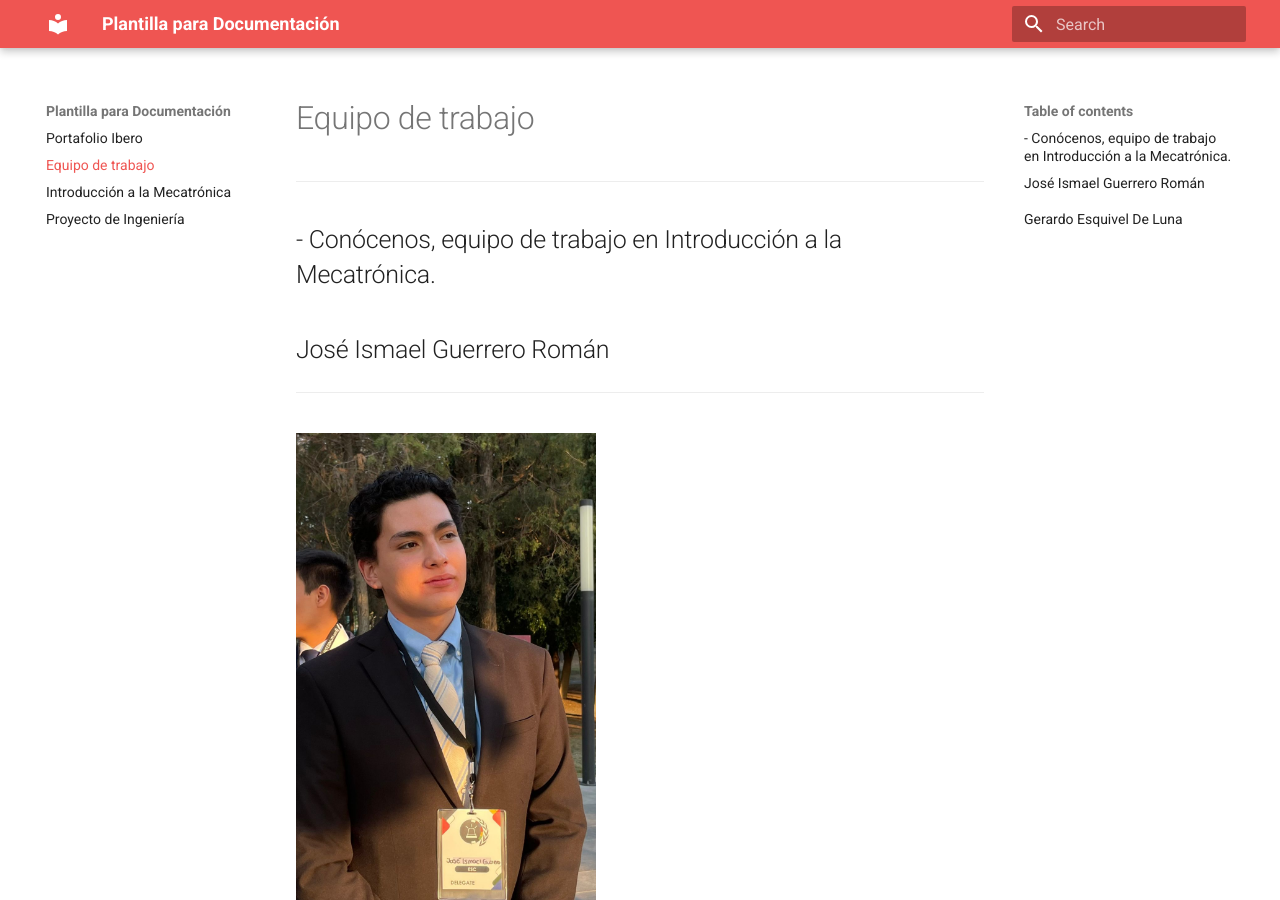
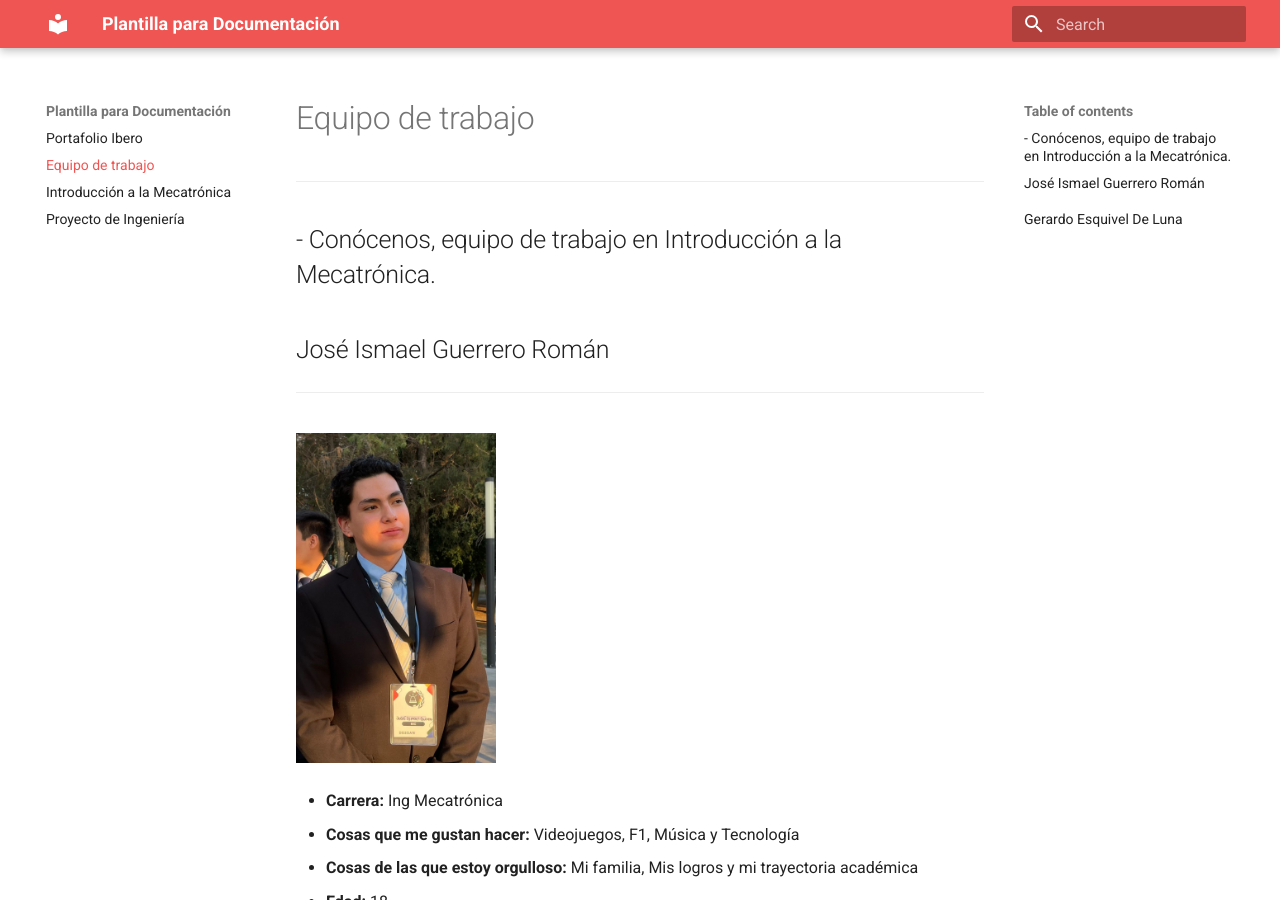
Before and after one commit to Joy-2307/Portafolio_Ibero_JIGR, an MkDocs documentation site: the page built from docs/Equipo de trabajo.md, in a window 1280 px wide and 900 px high. Built offline with MkDocs 1.6.1 and Material for MkDocs 9.7.7, drawn with Linux system fonts in a browser that asks for light colours.

Commit message:
Update Equipo de trabajo.md

```diff
--- a/docs/Equipo de trabajo.md
+++ b/docs/Equipo de trabajo.md
@@ -4,7 +4,7 @@
 ---
 ## José Ismael Guerrero Román
 ---
-<img src="../recursos/imgs/Joy.jpg" alt="Foto_Joy" width="300">
+<img src="../recursos/imgs/Joy.jpg" alt="Foto_Joy" width="200">
 ---
 - **Carrera:** Ing Mecatrónica
 - **Cosas que me gustan hacer:** Videojuegos, F1, Música y Tecnología
```
